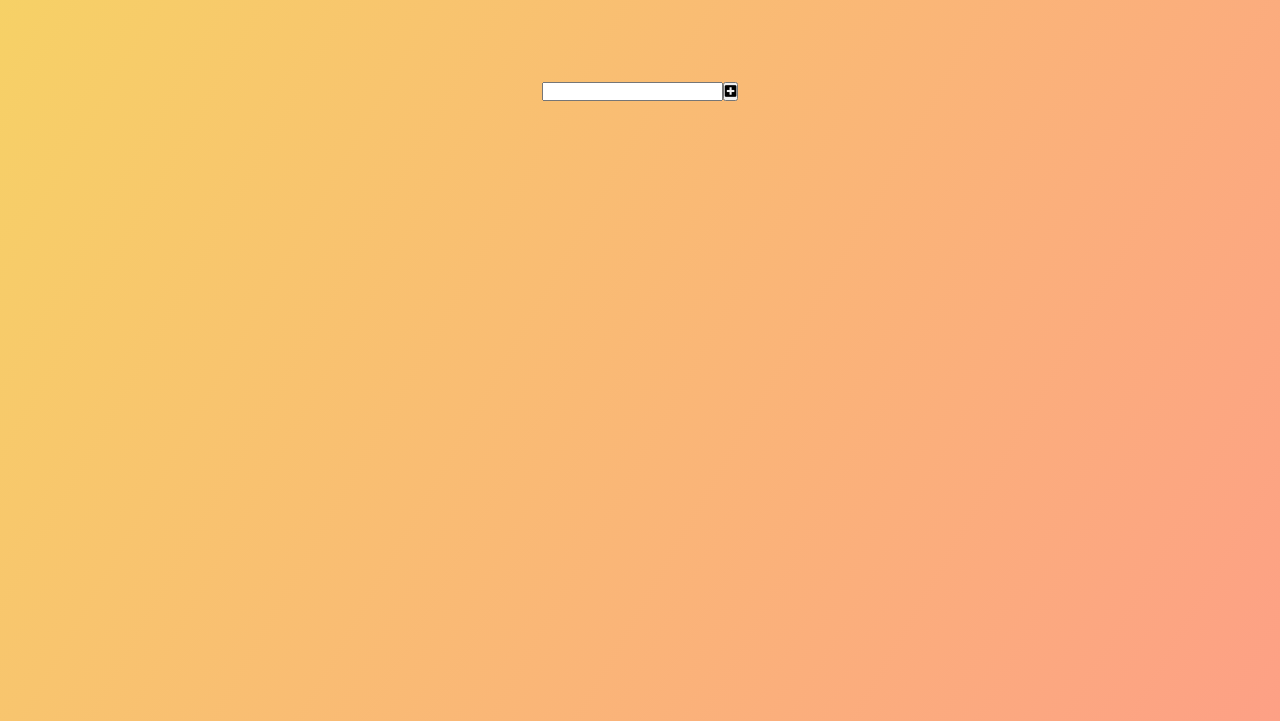
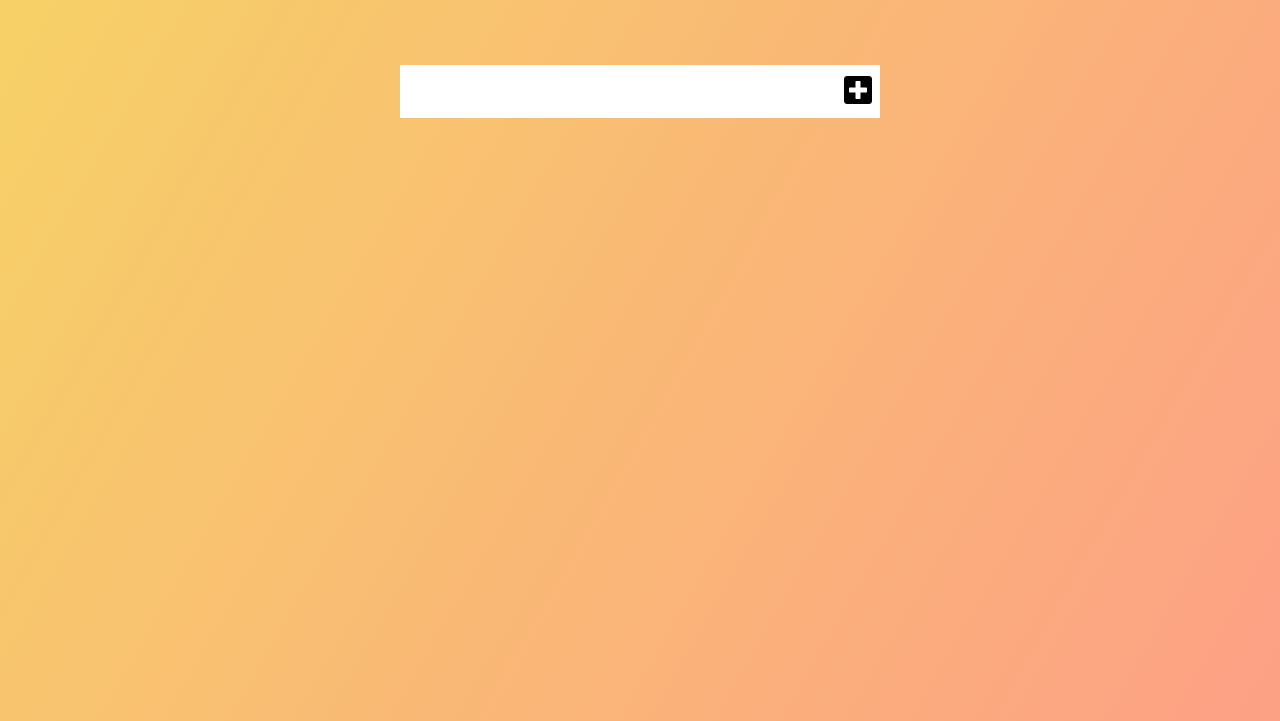
Before and after one commit to timmlaxton/todoo, a plain HTML site: page index.html in a window 1280 px wide. Shown: the part 129-850 px from the top of the page. Drawn offline with Linux system fonts and the light colour scheme.

Commit message:
added styling to input and button

```diff
--- a/style.css
+++ b/style.css
@@ -25,3 +25,11 @@ form {
   align-items: center;
   margin-top: 50px;
 }
+
+form input,
+form button {
+  padding: 0.5rem;
+  font-size: 2rem;
+  border: none;
+  background: #fff;
+}
```
